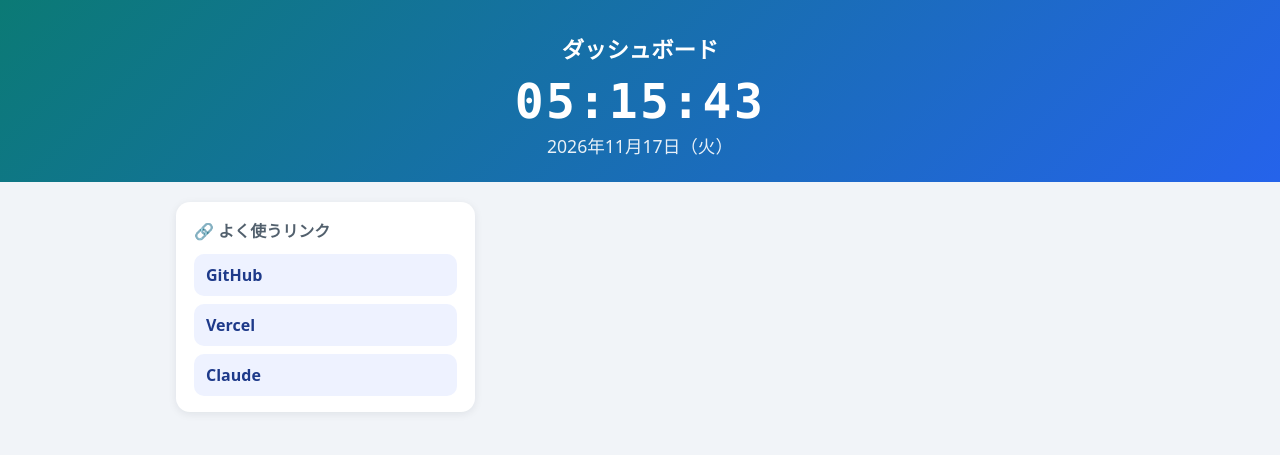
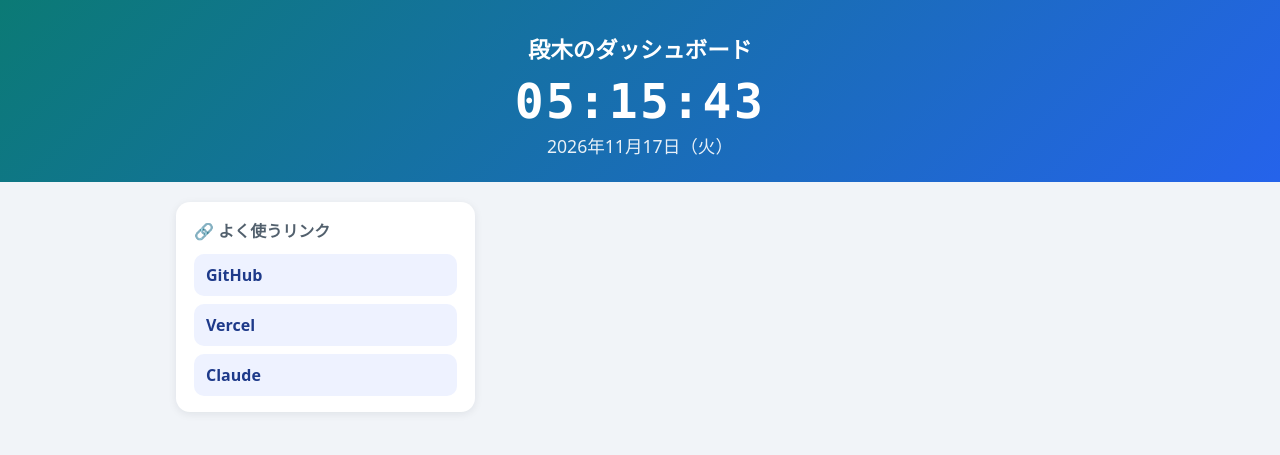
Before and after one commit to dan-yuta/dashboard, a plain HTML site: page index.html in a window 1280 px wide. Drawn offline with Linux system fonts and the light colour scheme.

Commit message:
タイトルに名前を入れる

```diff
--- a/index.html
+++ b/index.html
@@ -3,12 +3,12 @@
 <head>
   <meta charset="UTF-8">
   <meta name="viewport" content="width=device-width, initial-scale=1.0">
-  <title>ダッシュボード</title>
+  <title>段木のダッシュボード</title>
   <link rel="stylesheet" href="style.css">
 </head>
 <body>
   <header class="header">
-    <h1 class="title">ダッシュボード</h1>
+    <h1 class="title">段木のダッシュボード</h1>
     <div class="clock" id="clock">--:--:--</div>
     <div class="date" id="date">----年--月--日（-）</div>
   </header>
```
